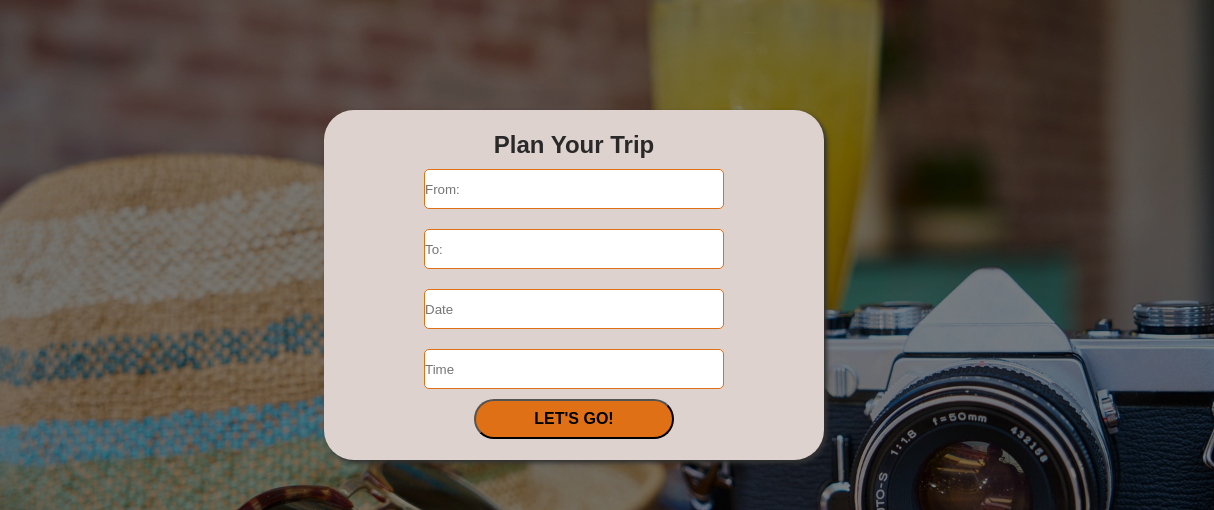
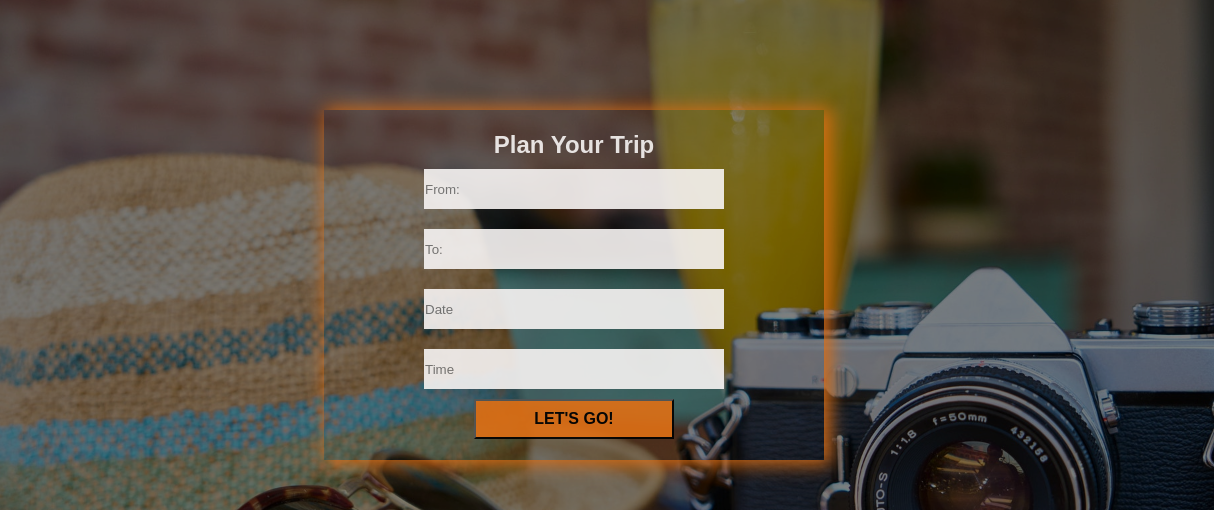
Before and after one commit to Izabela88/Travel_Time_App, a plain HTML site: page src/client/views/index.html in a window 1280 px wide. Shown: the part 115-625 px from the top of the page, 66-1280 px from the left. Drawn offline with Linux system fonts and the light colour scheme; a web font is replaced by a local one.

Commit message:
Styled plan your trip form

```diff
--- a/src/client/style/style.scss
+++ b/src/client/style/style.scss
@@ -48,25 +48,26 @@
   top: -50vh;
   left: 50vw;
   transform: translateY(-50%) translateX(-50%);
-  background-color: $colorSix;
-  border-radius: 30px;
-  box-shadow: 3px 3px 4px 0px #333;
+  background-color: transparent;
+  box-shadow: 4px 2px 17px 3px #e07015;
   font-family: $textFont;
+  opacity: 0.9;
   h2 {
     text-align: center;
-    color: $textColorOne;
+    color: $textColorTwo;
   }
   input {
     width: 60%;
     margin: 10px 0 10px;
     height: 40px;
-    border: 1px solid $colorSeven;
-    border-radius: 5px;
+    border: 1px solid $textColorTwo;
+    font-family: $textFont;
+    background-color: $textColorTwo;
   }
+
   button {
     width: 200px;
     height: 40px;
-    border-radius: 30px;
     font-family: $textFont;
     background-color: $colorSeven;
     font-weight: bold;
@@ -83,11 +84,12 @@
   height: 100vh;
   font-family: $textFont;
   position: relative;
-  color: $textColorTwo;
+
   h1 {
     font-size: 2rem;
     text-align: center;
     padding-top: 40px;
+    color: $textColorTwo;
   }
 }
 
@@ -108,7 +110,7 @@
 .who-text {
   width: 600px;
   height: 600px;
-  background-color: $colorSix;
+  background-color: $textColorTwo;
   text-align: left;
   padding: 30px;
   font-family: $textFont;
```
Also changed, not shown: src/client/style/style.css, 1 other file.
